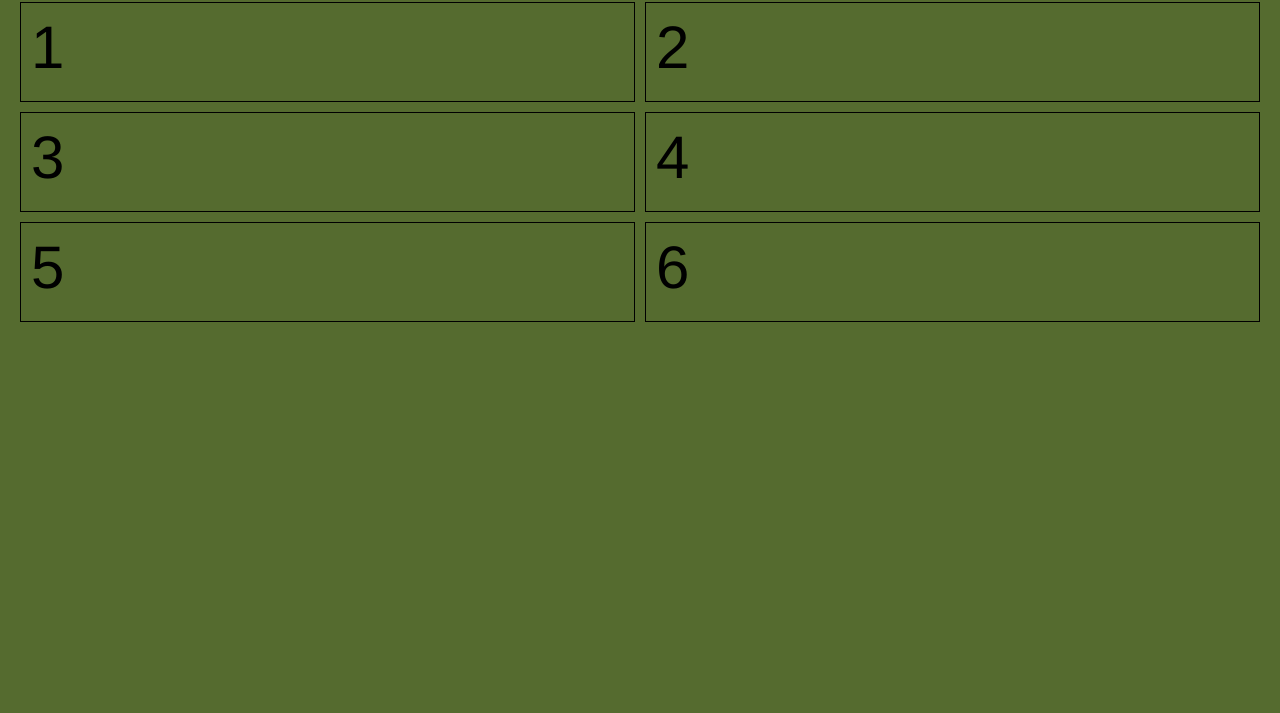
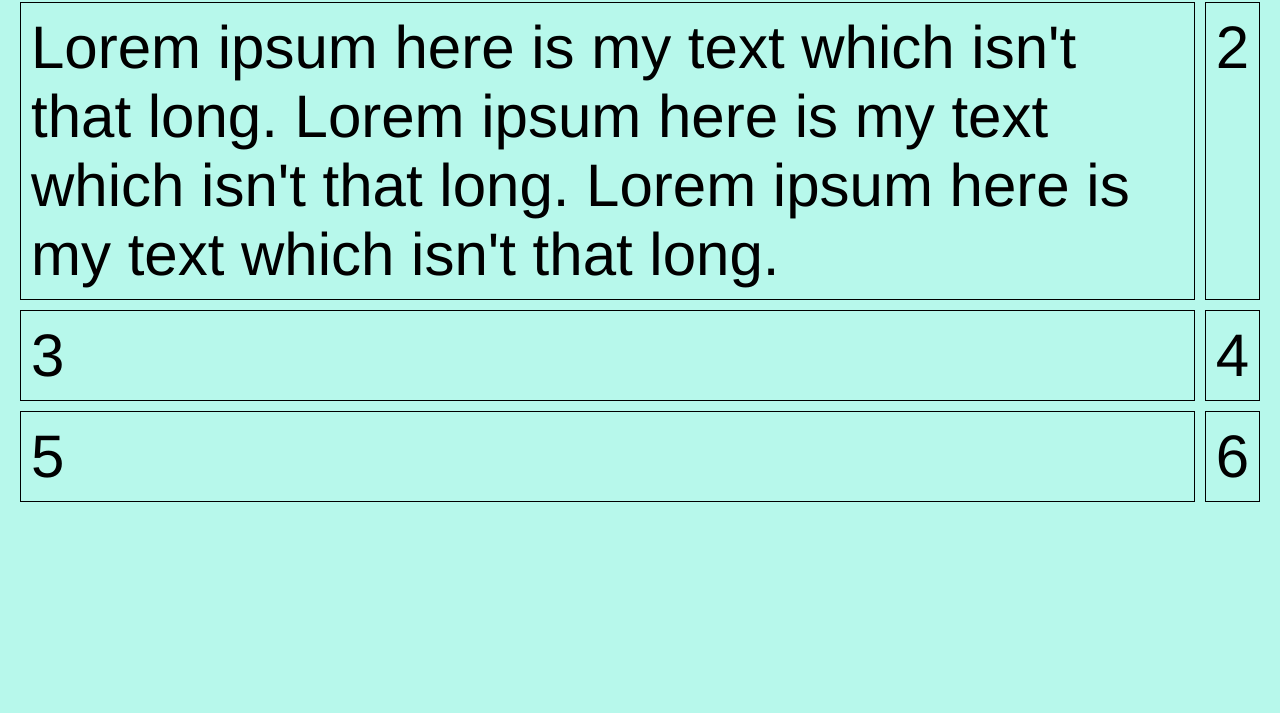
Before and after one commit to thehamish/TestGit, a plain HTML site: page index.html in a window 1280 px wide. Shown: the part 87-800 px from the top of the page. Drawn offline with Linux system fonts and the light colour scheme.

Commit message:
added project text got text to wrap

```diff
--- a/app.js
+++ b/app.js
@@ -4,12 +4,14 @@
 // will show the various projects and demonstrate
 // thought process, execution, brief
 
-let title, description, format;
-let message = document.querySelector('.FirstCommit');
+let title, description, format, message;
+message = document.querySelector('.FirstCommit');
+description = document.querySelector('.Project');
 title = document.querySelector('.title');
 // title = "Hamish's First Commit";
 
 console.log(title,description,format,message);
 message.textContent = "HLP•22";
+description.textContent = "Lorem ipsum here is my text which isn't that long. Lorem ipsum here is my text which isn't that long. Lorem ipsum here is my text which isn't that long.";
 title.textContent = "1";
 // document.write('yes');
--- a/index.html
+++ b/index.html
@@ -10,12 +10,12 @@
 <body>
     <p class="FirstCommit"></p>
     <div class="container">
-        <div><p class="title">1</p></div>
-        <div>2</div>
-        <div>3</div>
-        <div>4</div>
-        <div>5</div>
-        <div>6</div>
+        <div class="Project"><p class="title">1</p></div>
+        <div class="Project">2</div>
+        <div class="Project">3</div>
+        <div class="Project">4</div>
+        <div class="Project">5</div>
+        <div class="Project">6</div>
     </div>
     <script src="app.js"></script>
 </body>
--- a/styles.css
+++ b/styles.css
@@ -5,7 +5,7 @@
   }
 
 body {
-    background-color: darkolivegreen;
+    background-color: rgb(183, 248, 235);
     font-size: 60px;
     font-family: 'Helvetica';
     padding: 10px;
@@ -24,9 +24,9 @@ body {
 .container div {
     /* background-color: aliceblue; */
     border: 1px solid black;
-    height: 100px;
+    /* height: 100px; */
     padding: 10px;
-    transition: 0.5s all;
+    /* transition: 0.5s all;   */
 }
 
 .container div:hover {
```
